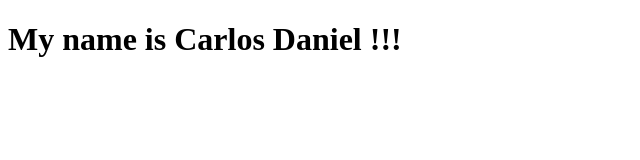
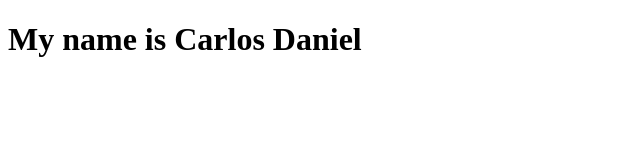
Before and after one commit to CDanielHT/First-Gifthub-Project-1, a plain HTML site: page index.html in a window 1280 px wide. Shown: the full height of the page, 0-640 px from the left. Drawn offline with Linux system fonts and the light colour scheme.

Commit message:
Remove exclamation marks

```diff
--- a/index.html
+++ b/index.html
@@ -7,6 +7,6 @@
     <title>Document</title>
 </head>
 <body>
-<h1>My name is Carlos Daniel !!!</h1>
+<h1>My name is Carlos Daniel</h1>
 </body>
 </html>
```
